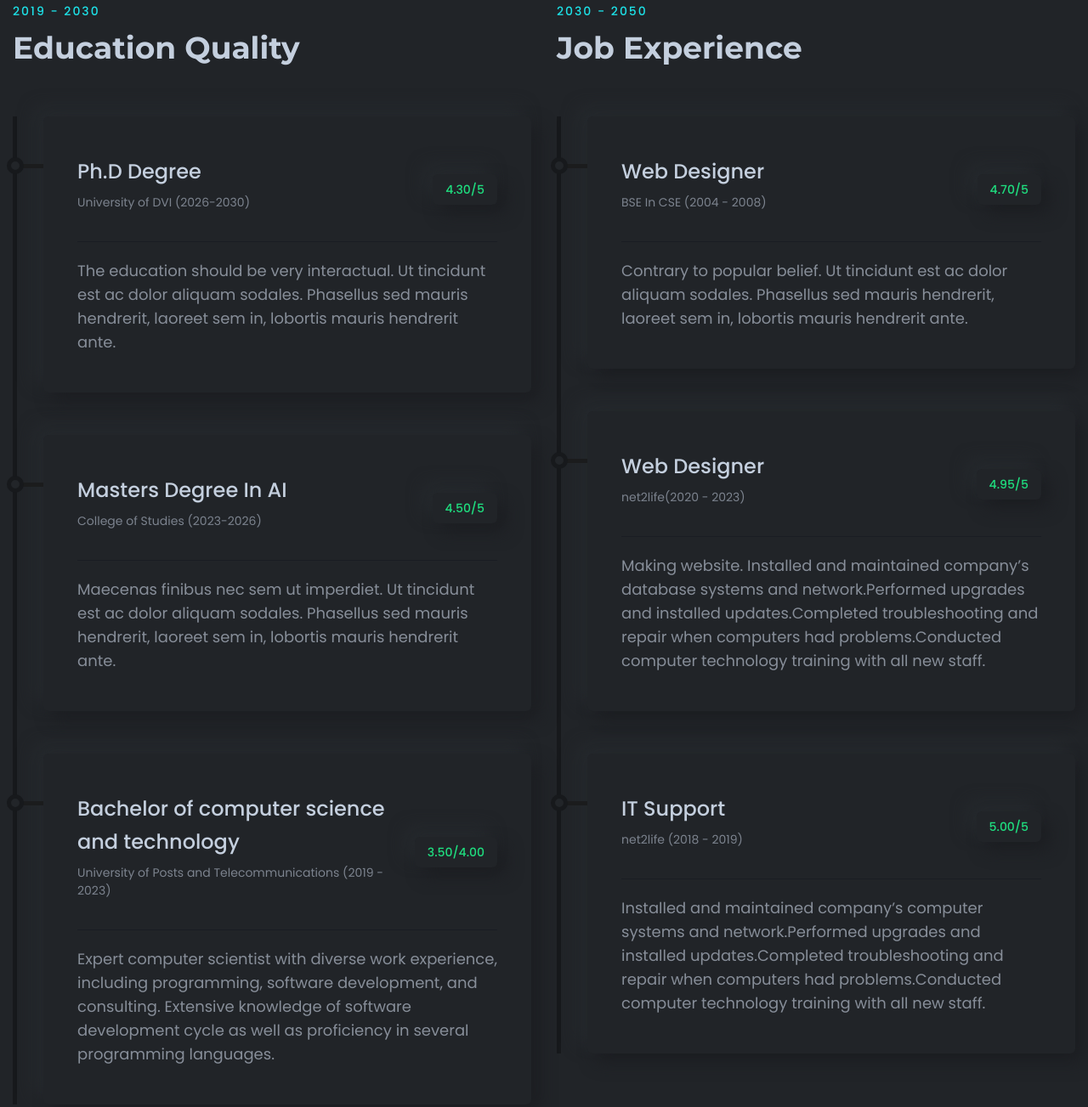
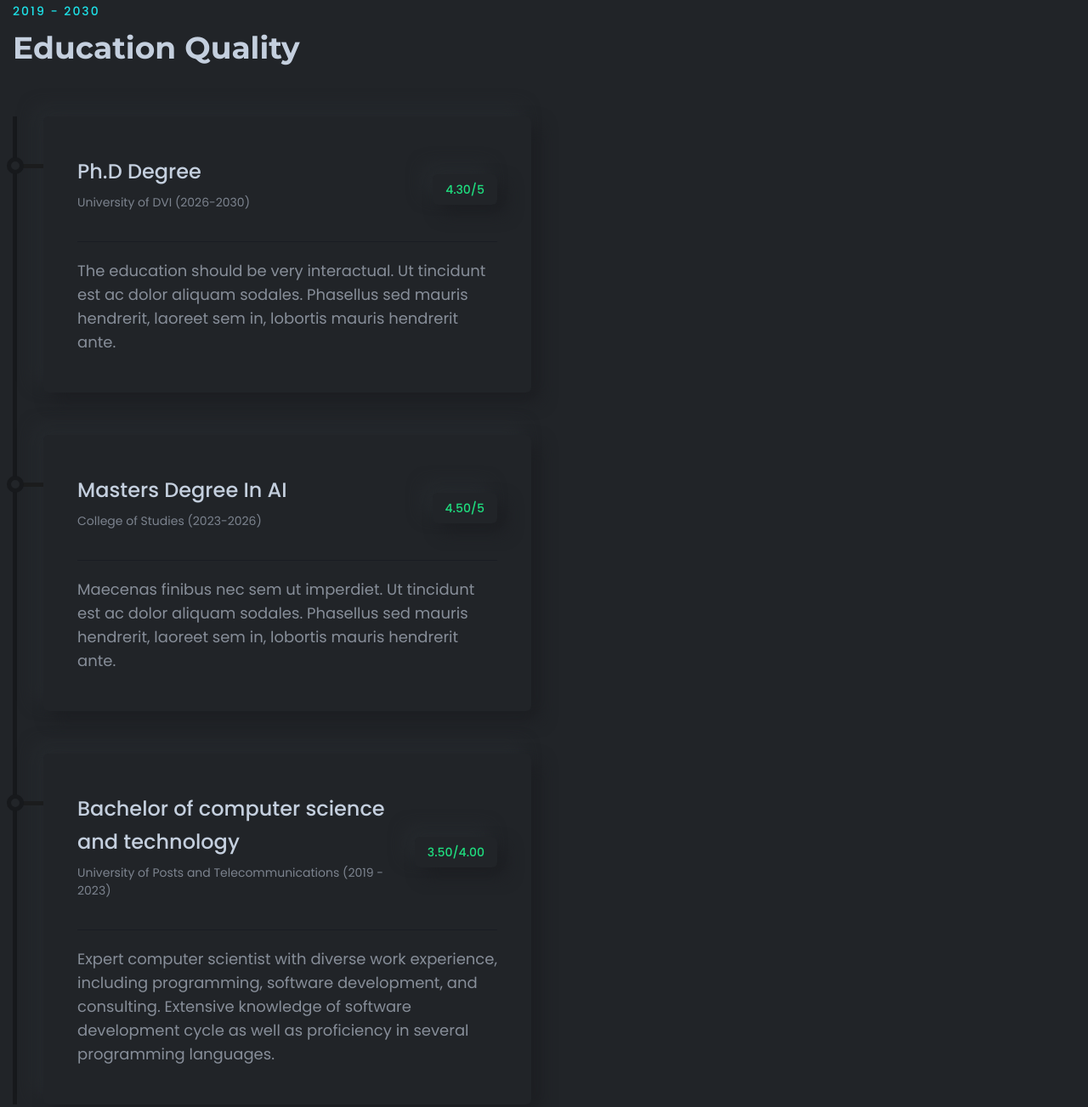
Before and after one commit to tauseef0026/portfolio, a plain HTML site: page index.html in a window 1280 px wide. Shown: the part 4392-5695 px from the top of the page at 85% size. Drawn offline with Linux system fonts and the light colour scheme.

Commit message:
Update index.html

```diff
--- a/index.html
+++ b/index.html
@@ -657,73 +657,6 @@ Website                                        </div>
                                             </div>
                                         </div>
                                         <!-- End Skill List Area  -->
-
-                                        <!-- Start Skill List Area 2nd  -->
-                                        <div class="col-lg-6 col-md-12 col-12 mt_md--60 mt_sm--60">
-                                            <div class="content">
-                                                <span class="subtitle">2030 - 2050</span>
-                                                <h4 class="maintitle">Job Experience</h4>
-                                                <div class="experience-list">
-
-                                                    <!-- Start Single List  -->
-                                                    <div class="resume-single-list">
-                                                        <div class="inner">
-                                                            <div class="heading">
-                                                                <div class="title">
-                                                                    <h4>Web Designer</h4>
-                                                                    <span>BSE In CSE (2004 - 2008)</span>
-                                                                </div>
-                                                                <div class="date-of-time">
-                                                                    <span>4.70/5</span>
-                                                                </div>
-                                                            </div>
-                                                            <p class="description">Contrary to popular belief. Ut
-                                                                tincidunt est ac dolor aliquam sodales.
-                                                                Phasellus sed mauris hendrerit, laoreet sem in, lobortis
-                                                                mauris hendrerit ante.</p>
-                                                        </div>
-                                                    </div>
-                                                    <!-- End Single List  -->
-
-                                                    <!-- Start Single List  -->
-                                                    <div class="resume-single-list">
-                                                        <div class="inner">
-                                                            <div class="heading">
-                                                                <div class="title">
-                                                                    <h4>Web Designer</h4>
-                                                                    <span>net2life(2020 - 2023)</span>
-                                                                </div>
-                                                                <div class="date-of-time">
-                                                                    <span>4.95/5</span>
-                                                                </div>
-                                                            </div>
-                                                            <p class="description">Making website. Installed and maintained company’s database systems and network.Performed upgrades and installed updates.Completed troubleshooting and repair when computers had problems.Conducted computer technology training with all new staff.</p>
-                                                        </div>
-                                                    </div>
-                                                    <!-- End Single List  -->
-
-                                                    <!-- Start Single List  -->
-                                                    <div class="resume-single-list">
-                                                        <div class="inner">
-                                                            <div class="heading">
-                                                                <div class="title">
-                                                                    <h4>IT Support</h4>
-                                                                    <span>net2life (2018 -
-                                                                2019)</span>
-                                                                </div>
-                                                                <div class="date-of-time">
-                                                                    <span>5.00/5</span>
-                                                                </div>
-                                                            </div>
-                                                            <p class="description">Installed and maintained company’s computer systems and network.Performed upgrades and installed updates.Completed troubleshooting and repair when computers had problems.Conducted computer technology training with all new staff.</p>
-                                                        </div>
-                                                    </div>
-                                                    <!-- End Single List  -->
-
-                                                </div>
-                                            </div>
-                                        </div>
-                                        <!-- End Skill List Area  -->
                                     </div>
                                 </div>
                             </div>
```
